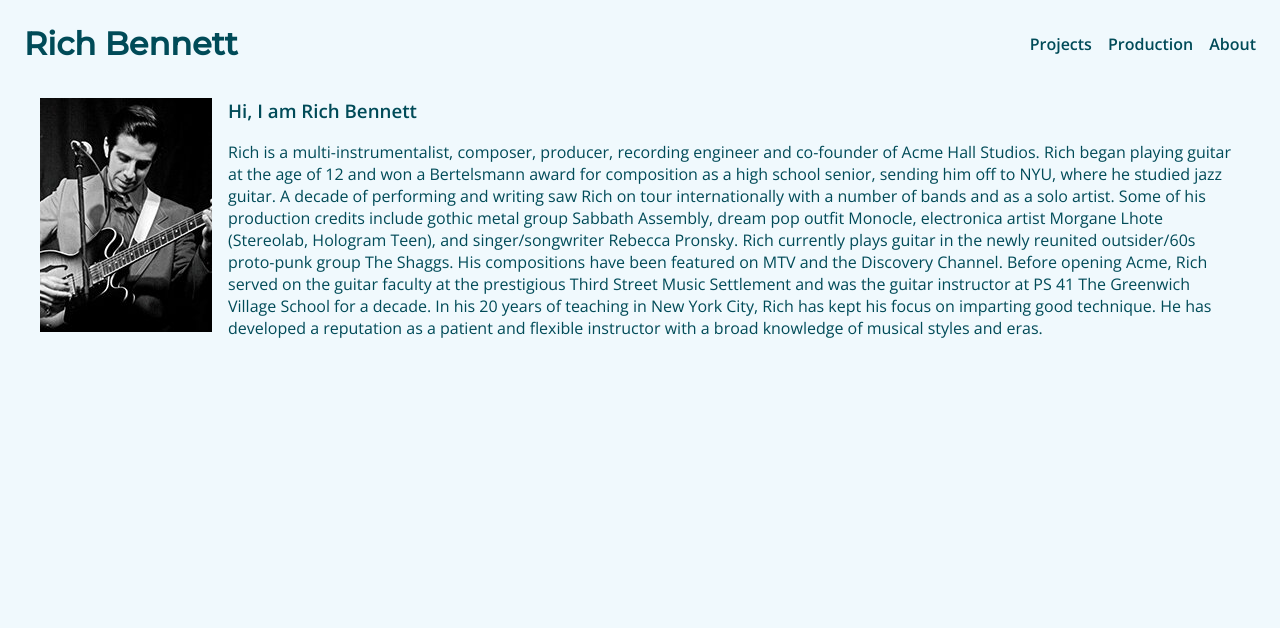
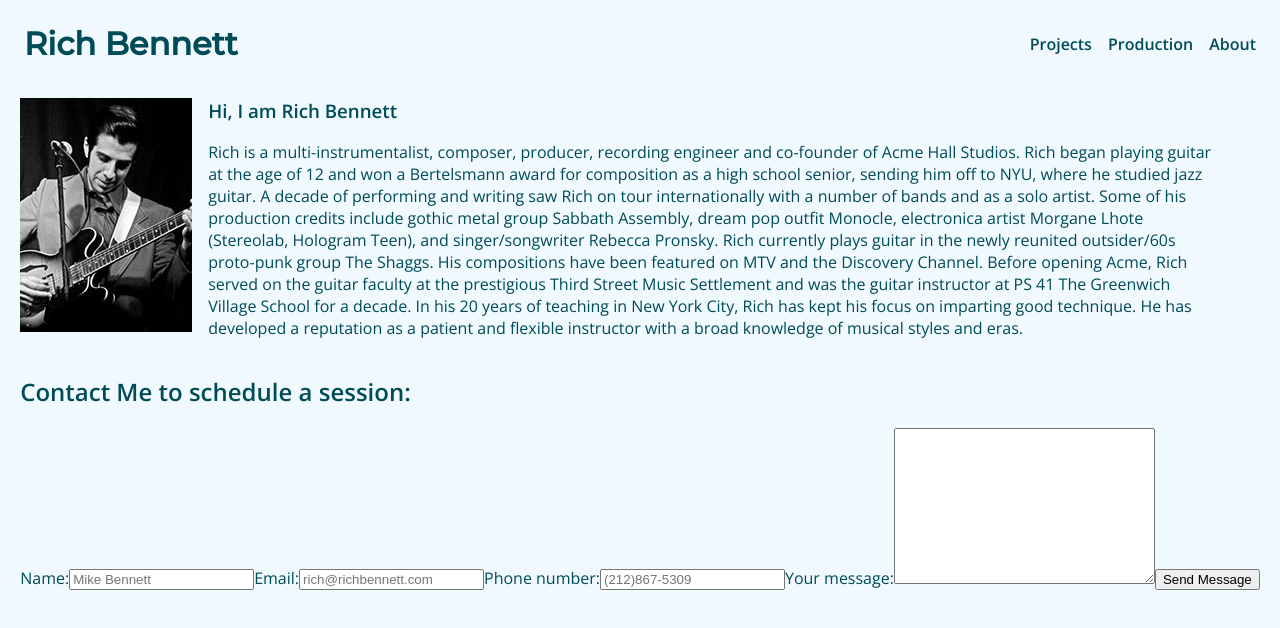
Before and after one commit to mvbennett/richbennett, a Next.js app: page /about in a window 1280 px wide. Shown: the top 628 px of the page. Built offline with nearby package versions, Linux system fonts and the light colour scheme; a web font is replaced by a local one.

Commit message:
added display swap to fonts

```diff
--- a/components/Bio.tsx
+++ b/components/Bio.tsx
@@ -3,6 +3,7 @@ import Navbar from "./Navbar";
 import Image from "next/image";
 
 import rich from '../public/images/rich.jpg'
+import Form from "./Form";
 
 const Bio = () => {
   return (
@@ -22,6 +23,7 @@ const Bio = () => {
             </p>
           </div>
         </div>
+        <Form />
       </div>
     </div>
   );
--- a/pages/_document.tsx
+++ b/pages/_document.tsx
@@ -4,7 +4,7 @@ export default function Document() {
   return (
     <Html lang="en">
       <Head>
-        <link rel="stylesheet" href="https://fonts.googleapis.com/css2?family=Material+Symbols+Outlined:opsz,wght,FILL,GRAD@48,400,0,0" />
+        <link rel="stylesheet" href="https://fonts.googleapis.com/css2?family=Material+Symbols+Outlined:opsz,wght,FILL,GRAD@48,400,0,0&display=swap" />
         <meta name="description" content="Rich Bennett is a recording producer, mixer, and engineer as well as a composer and musician in his own right." />
       </Head>
       <body>
```
